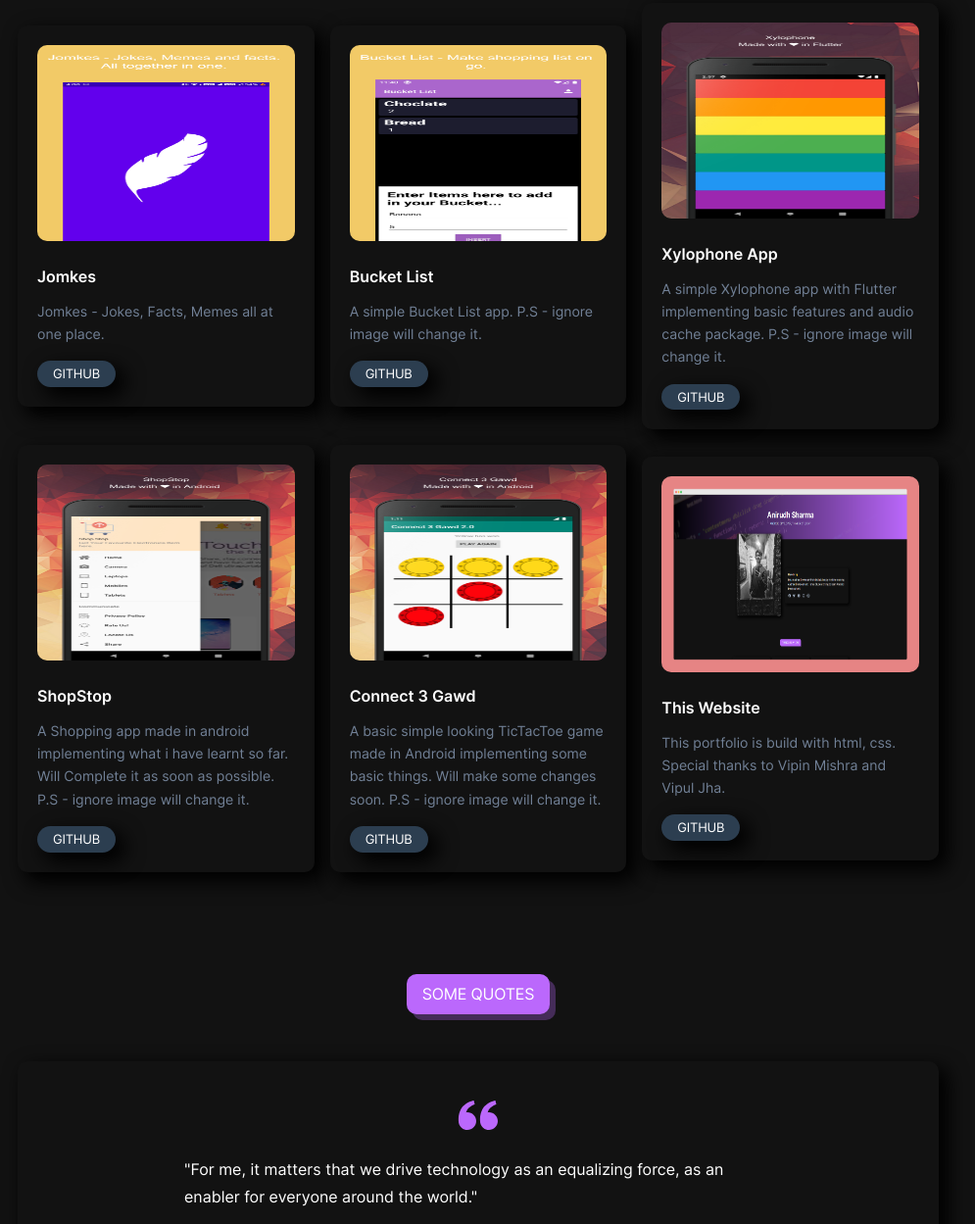
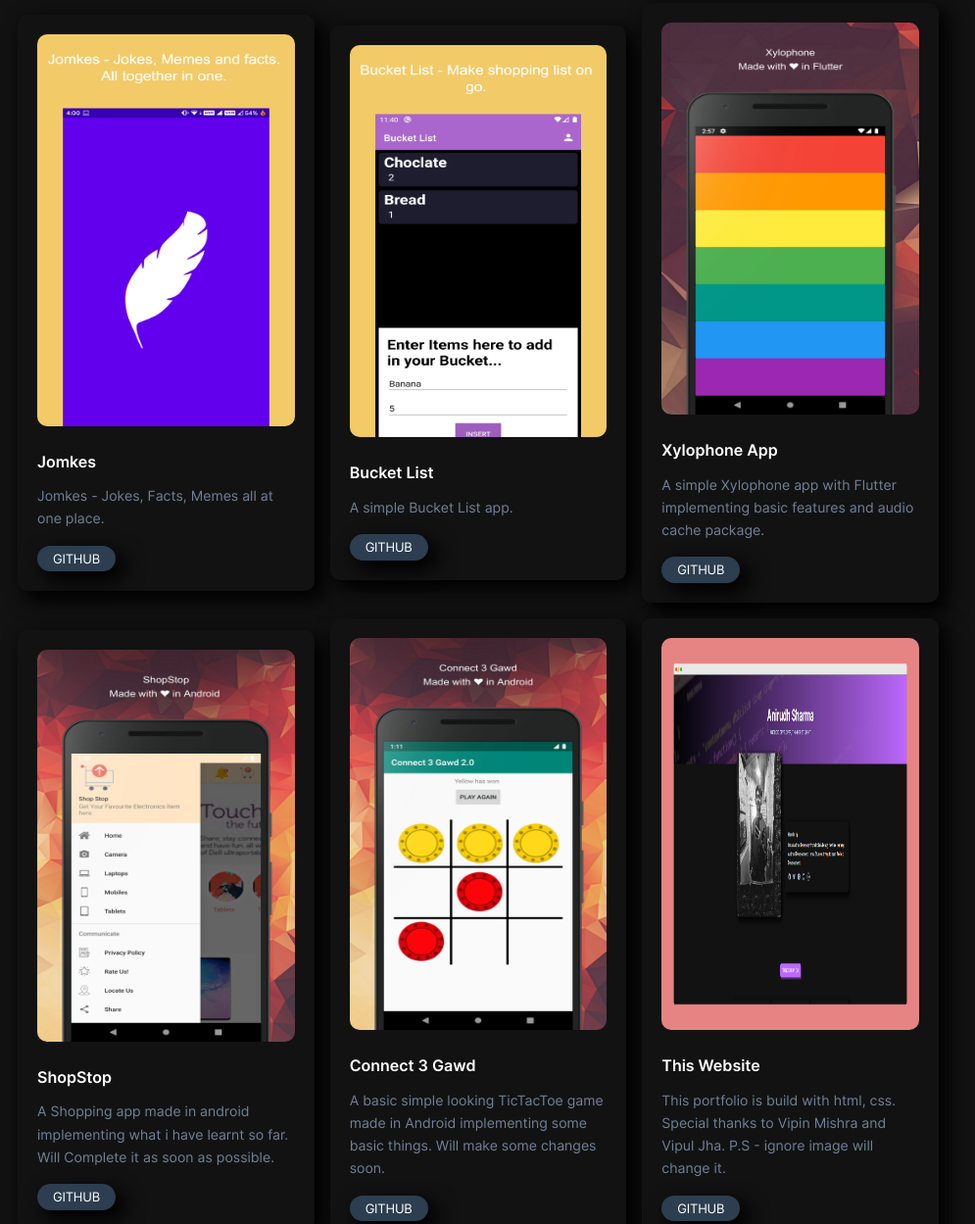
Before and after one commit to Anirudh0011/anirudh0011.github.io, a plain HTML site: page index.html in a window 1280 px wide. Shown: the part 1289-2538 px from the top of the page at 98% size, without its empty margins (152-1147 px from the left). Drawn offline with Linux system fonts and the light colour scheme.

Commit message:
Fixed Project Image

```diff
--- a/index.html
+++ b/index.html
@@ -138,11 +138,11 @@
                 </div>
                 <div class="project">
                     <div class="project__art">
-                        <img src="assets/thumbs/bucket_ss.jpg"" class="project__image" />
+                        <img src="assets/thumbs/bucket_ss.jpg" class="project__image" />
                     </div>
                     <h4>Bucket List</h4>
                     <p class="project__intro">
-                        A simple Bucket List app. P.S - ignore image will change it.
+                        A simple Bucket List app.
                     </p>
                     <div class="project__links">
                         <a href="https://github.com/SmitCoderX/BucketList" target="_blank">Github</a>
@@ -154,7 +154,7 @@
                     </div>
                     <h4>Xylophone App</h4>
                     <p class="project__intro">
-                        A simple Xylophone app with Flutter implementing basic features and audio cache package. P.S - ignore image will change it.
+                        A simple Xylophone app with Flutter implementing basic features and audio cache package.
                     </p>
                     <div class="project__links">
                         <a href="https://github.com/SmitCoderX/Xylophone" target="_blank">Github</a>
@@ -166,7 +166,7 @@
                     </div>
                     <h4>ShopStop</h4>
                     <p class="project__intro">
-                        A Shopping app made in android implementing what i have learnt so far. Will Complete it as soon as possible. P.S - ignore image will change it.
+                        A Shopping app made in android implementing what i have learnt so far. Will Complete it as soon as possible.
                     </p>
                     <div class="project__links">
                         <a href="https://github.com/SmitCoderX/ShopStop" target="_blank">Github</a>
@@ -178,7 +178,7 @@
                     </div>
                     <h4>Connect 3 Gawd</h4>
                     <p class="project__intro">
-                        A basic simple looking TicTacToe game made in Android implementing some basic things. Will make some changes soon. P.S - ignore image will change it.
+                        A basic simple looking TicTacToe game made in Android implementing some basic things. Will make some changes soon.
                     </p>
                     <div class="project__links">
                         <a href="https://github.com/SmitCoderX/TicTacToe" target="_blank">Github</a>
@@ -190,7 +190,7 @@
                     </div>
                     <h4>This Website</h4>
                     <p class="project__intro">
-                        This portfolio is build with html, css. Special thanks to Vipin Mishra and Vipul Jha.
+                        This portfolio is build with html, css. Special thanks to Vipin Mishra and Vipul Jha. P.S - ignore image will change it.
                     </p>
                     <div class="project__links">
                         <a href="https://github.com/SmitCoderX/SmitCoderX.github.io" target="_blank">Github</a>
--- a/src/css/main.css
+++ b/src/css/main.css
@@ -326,7 +326,7 @@
     }
 
     .project__art {
-        height: 200px;
+        height: 400px;
         object-fit: cover;
         background-size: cover;
         overflow: hidden
```
